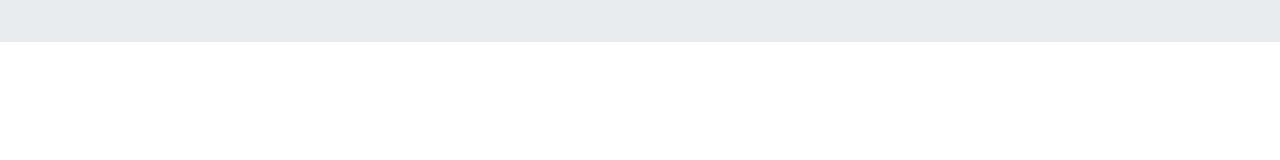
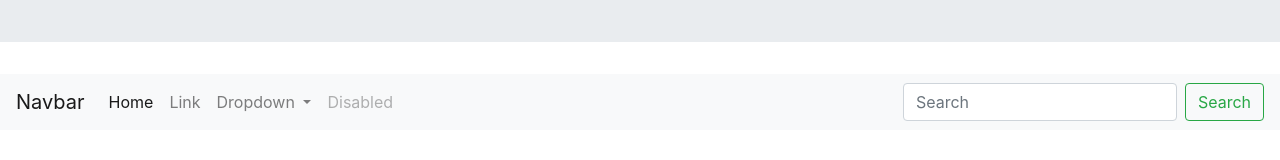
Before and after one commit to Micvarga/strawBerriesBBQ, a website: page index.html in a window 1280 px wide. Shown: the part 424-584 px from the top of the page. Drawn offline with nearby package versions, Linux system fonts and the light colour scheme.

Commit message:
Add nav bar

```diff
--- a/index.html
+++ b/index.html
@@ -23,11 +23,52 @@
         <div class="container">
             <div class="row">
                 <div class="col align-self-center">
-                    <img src="img/Outline2 (1).png" class="img-fluid" alt="Strawberries BBQ Logo">
+                    <a href="#">
+                        <img src="img/Outline2 (1).png" class="img-fluid" alt="Strawberries BBQ Logo">
+                    </a>
                 </div>
             </div>
         </div>
     </header>
+
+
+    <nav class="navbar navbar-expand-lg navbar-light bg-light">
+        <a class="navbar-brand" href="#">Navbar</a>
+        <button class="navbar-toggler" type="button" data-toggle="collapse" data-target="#navbarSupportedContent"
+            aria-controls="navbarSupportedContent" aria-expanded="false" aria-label="Toggle navigation">
+            <span class="navbar-toggler-icon"></span>
+        </button>
+
+        <div class="collapse navbar-collapse" id="navbarSupportedContent">
+            <ul class="navbar-nav mr-auto">
+                <li class="nav-item active">
+                    <a class="nav-link" href="#">Home <span class="sr-only">(current)</span></a>
+                </li>
+                <li class="nav-item">
+                    <a class="nav-link" href="#">Link</a>
+                </li>
+                <li class="nav-item dropdown">
+                    <a class="nav-link dropdown-toggle" href="#" id="navbarDropdown" role="button"
+                        data-toggle="dropdown" aria-haspopup="true" aria-expanded="false">
+                        Dropdown
+                    </a>
+                    <div class="dropdown-menu" aria-labelledby="navbarDropdown">
+                        <a class="dropdown-item" href="#">Action</a>
+                        <a class="dropdown-item" href="#">Another action</a>
+                        <div class="dropdown-divider"></div>
+                        <a class="dropdown-item" href="#">Something else here</a>
+                    </div>
+                </li>
+                <li class="nav-item">
+                    <a class="nav-link disabled" href="#" tabindex="-1" aria-disabled="true">Disabled</a>
+                </li>
+            </ul>
+            <form class="form-inline my-2 my-lg-0">
+                <input class="form-control mr-sm-2" type="search" placeholder="Search" aria-label="Search">
+                <button class="btn btn-outline-success my-2 my-sm-0" type="submit">Search</button>
+            </form>
+        </div>
+    </nav>
 
 
 
```
